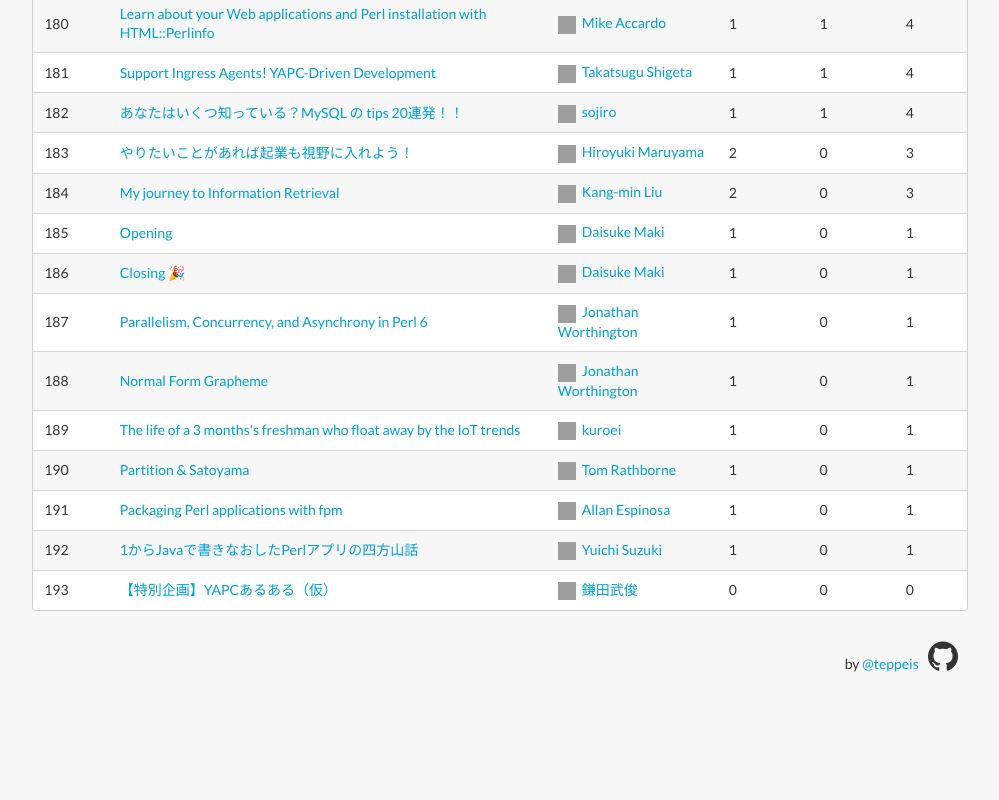
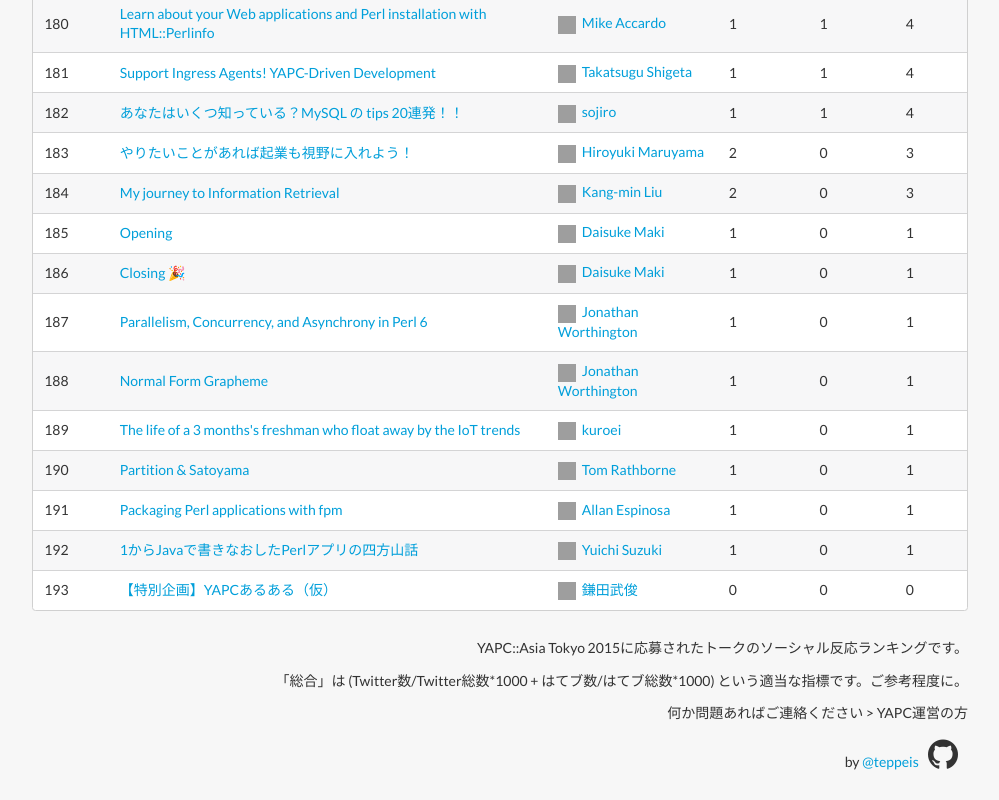
Before and after one commit to teppeis/yapc-talk-ranking, a website: page index.html in a window 1280 px wide. Shown: the part 8388-9188 px from the top of the page, without its empty margins (140-1139 px from the left). Before the commit the page ends 9104 px from the top, so only its background shows below. Drawn offline with nearby package versions, Linux system fonts and the light colour scheme; grey boxes are pictures that could not be loaded.

Commit message:
feat(html): add description

```diff
--- a/index.html
+++ b/index.html
@@ -25,8 +25,13 @@
   </table>
 
   <footer>
-    <p class="author">by <a href="https://twitter.com/teppeis">@teppeis</a></p>
-    <p class="github"><a href="https://github.com/teppeis/yapc-talk-ranking"><i class="github icon"></i></a></p>
+    <p>YAPC::Asia Tokyo 2015に応募されたトークのソーシャル反応ランキングです。</p>
+    <p>「総合」は (Twitter数/Twitter総数*1000 + はてブ数/はてブ総数*1000) という適当な指標です。ご参考程度に。</p>
+    <p>何か問題あればご連絡ください &gt; YAPC運営の方</p>
+    <p>
+      <span class="author">by <a href="https://twitter.com/teppeis">@teppeis</a></span>
+      <span class="github"><a href="https://github.com/teppeis/yapc-talk-ranking"><i class="github icon"></i></a></span>
+    </p>
   </footer>
 </body>
 </html>
--- a/style.css
+++ b/style.css
@@ -32,11 +32,11 @@
   padding: 1em 0 2em;
 }
 
-footer p {
+footer span {
   display: inline-block;
 }
 
-footer p i.github {
+footer i.github {
   font-size: 2.5em;
   color: #333;
 }
```
